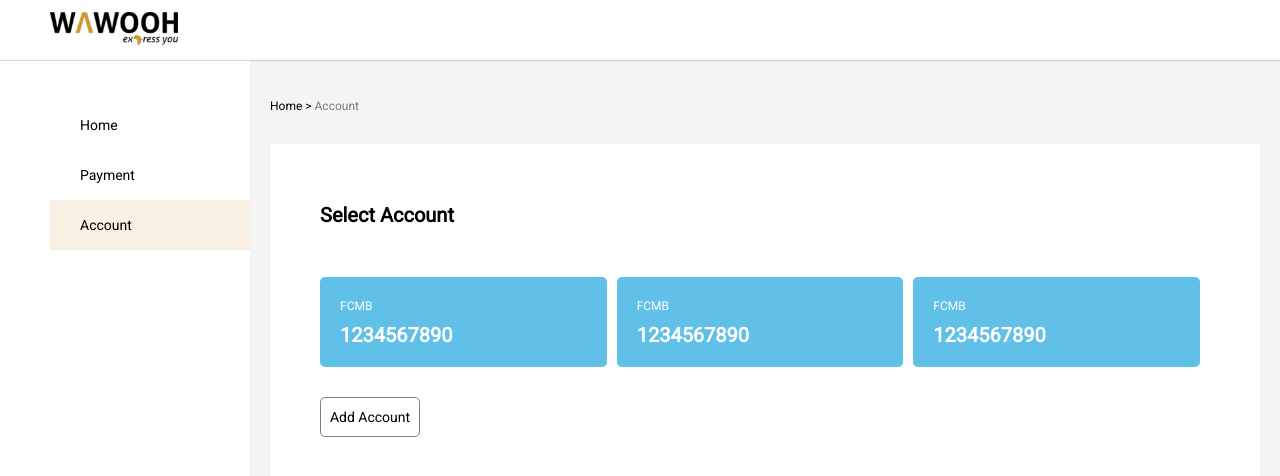
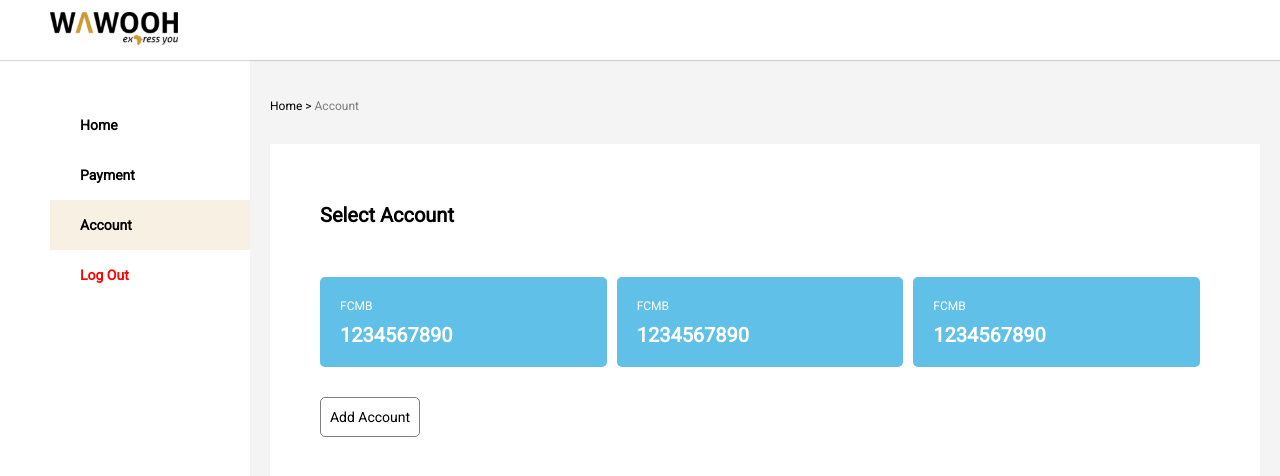
Before and after one commit to slimudoh/wawooh-sales-force, a React (Create React App) app: page /account in a window 1280 px wide. Shown: the top 476 px of the page. Built offline with nearby package versions, Linux system fonts and the light colour scheme.

Commit message:
updated assets

```diff
--- a/src/assets/css/app.css
+++ b/src/assets/css/app.css
@@ -19,38 +19,45 @@
   background-repeat: no-repeat;
   background-size: cover;
   background-position: center;
+  position: relative;
+}
+
+.auth__image > div {
+  position: absolute;
+  top: 0;
+  left: 0;
+  right: 0;
+  bottom: 0;
+  background-color: rgba(0, 0, 0, 0.6);
   display: flex;
   flex-direction: row;
   flex-wrap: nowrap;
   align-items: center;
-  justify-content: flex-start;
+  justify-content: center;
   align-content: center;
   color: #fff;
   padding-left: 50px;
   font-size: 10em;
   font-family: "Bad Script", cursive;
+  overflow: hidden;
 }
 
 @media (max-width: 1000px) {
-  .auth__image {
+  .auth__image > div {
     font-size: 7em;
   }
 }
 
 @media (max-width: 800px) {
-  .auth__image {
+  .auth__image > div {
     padding-left: 10px;
   }
 }
 
 @media (max-width: 700px) {
-  .auth__image {
+  .auth__image > div {
     font-size: 5em;
   }
-}
-
-.auth__image > img {
-  display: block;
 }
 
 .auth__form {
@@ -77,7 +84,6 @@
   .auth__image {
     width: 100%;
     height: 400px;
-    font-size: 7em;
   }
 
   .auth__form {
@@ -319,6 +325,7 @@
 
 .sidebar > a {
   color: #000;
+  font-weight: 600;
 }
 
 .sidebar > a > div {
@@ -333,7 +340,25 @@
   align-content: center;
 }
 
+.sidebar > div {
+  padding-left: 30px;
+  cursor: pointer;
+  height: 50px;
+  display: flex;
+  flex-direction: row;
+  flex-wrap: nowrap;
+  align-items: center;
+  justify-content: flex-start;
+  align-content: center;
+  color: red;
+  font-weight: 600;
+}
+
 .sidebar > a > div:hover {
+  background-color: #f8f1e3;
+}
+
+.sidebar > div:hover {
   background-color: #f8f1e3;
 }
 
@@ -378,9 +403,27 @@
 
 .sidebar__mobile > a {
   color: #000;
+  font-weight: 600;
+}
+
+.sidebar__mobile > div {
+  color: red;
+  font-weight: 600;
 }
 
 .sidebar__mobile > a > div {
+  padding-left: 30px;
+  cursor: pointer;
+  height: 50px;
+  display: flex;
+  flex-direction: row;
+  flex-wrap: nowrap;
+  align-items: center;
+  justify-content: flex-start;
+  align-content: center;
+}
+
+.sidebar__mobile > div {
   padding-left: 30px;
   cursor: pointer;
   height: 50px;
@@ -632,7 +675,7 @@
 }
 
 .payment__cards--btn > div {
-  max-width: 200px;
+  max-width: 300px;
   display: flex;
   flex-direction: row;
   flex-wrap: nowrap;
@@ -700,7 +743,7 @@
   align-items: center;
   justify-content: center;
   align-content: center;
-  margin-bottom: 20px;
+  margin: 10px 0;
 }
 
 @media (max-width: 700px) {
--- a/src/components/header.js
+++ b/src/components/header.js
@@ -1,7 +1,8 @@
 import React, { useState } from "react";
-import { NavLink } from "react-router-dom";
+import { NavLink, useHistory } from "react-router-dom";
 
 function Header() {
+  let history = useHistory();
   const [showMobile, setShowMobile] = useState(false);
 
   const showMobileNav = () => {
@@ -10,6 +11,10 @@
 
   const closeMobileNav = () => {
     setShowMobile(false);
+  };
+
+  const logout = () => {
+    history.push("/");
   };
 
   return (
@@ -43,6 +48,8 @@
           <NavLink to="/account" exact activeClassName="sidebar__active">
             <div onClick={closeMobileNav}>Account</div>
           </NavLink>
+
+          <div onClick={logout}>Log Out</div>
         </div>
       ) : null}
     </div>
--- a/src/components/sidebar.js
+++ b/src/components/sidebar.js
@@ -1,7 +1,13 @@
 import React from "react";
-import { NavLink } from "react-router-dom";
+import { NavLink, useHistory } from "react-router-dom";
 
 function Sidebar() {
+  let history = useHistory();
+
+  const logout = () => {
+    history.push("/");
+  };
+
   return (
     <div className="sidebar">
       <NavLink to="/dashboard" exact activeClassName="sidebar__active">
@@ -15,6 +21,8 @@
       <NavLink to="/account" exact activeClassName="sidebar__active">
         <div>Account</div>
       </NavLink>
+
+      <div onClick={logout}>Log Out</div>
     </div>
   );
 }
--- a/src/pages/signin.js
+++ b/src/pages/signin.js
@@ -12,8 +12,10 @@
   return (
     <div className="auth">
       <div className="auth__image">
-        Sales <br />
-        &nbsp;&nbsp;&nbsp;force
+        <div>
+          Sales <br />
+          &nbsp;&nbsp;&nbsp;force
+        </div>
       </div>
       <div className="auth__form">
         <div className="auth__form--logo">
--- a/src/pages/signup.js
+++ b/src/pages/signup.js
@@ -26,8 +26,10 @@
   return (
     <div className="auth">
       <div className="auth__image">
-        Sales <br />
-        &nbsp;&nbsp;&nbsp;force
+        <div>
+          Sales <br />
+          &nbsp;&nbsp;&nbsp;force
+        </div>
       </div>
       <div className="auth__form">
         <div className="auth__form--logo">
```
Also changed, not shown: src/assets/img/demo.jpg.
